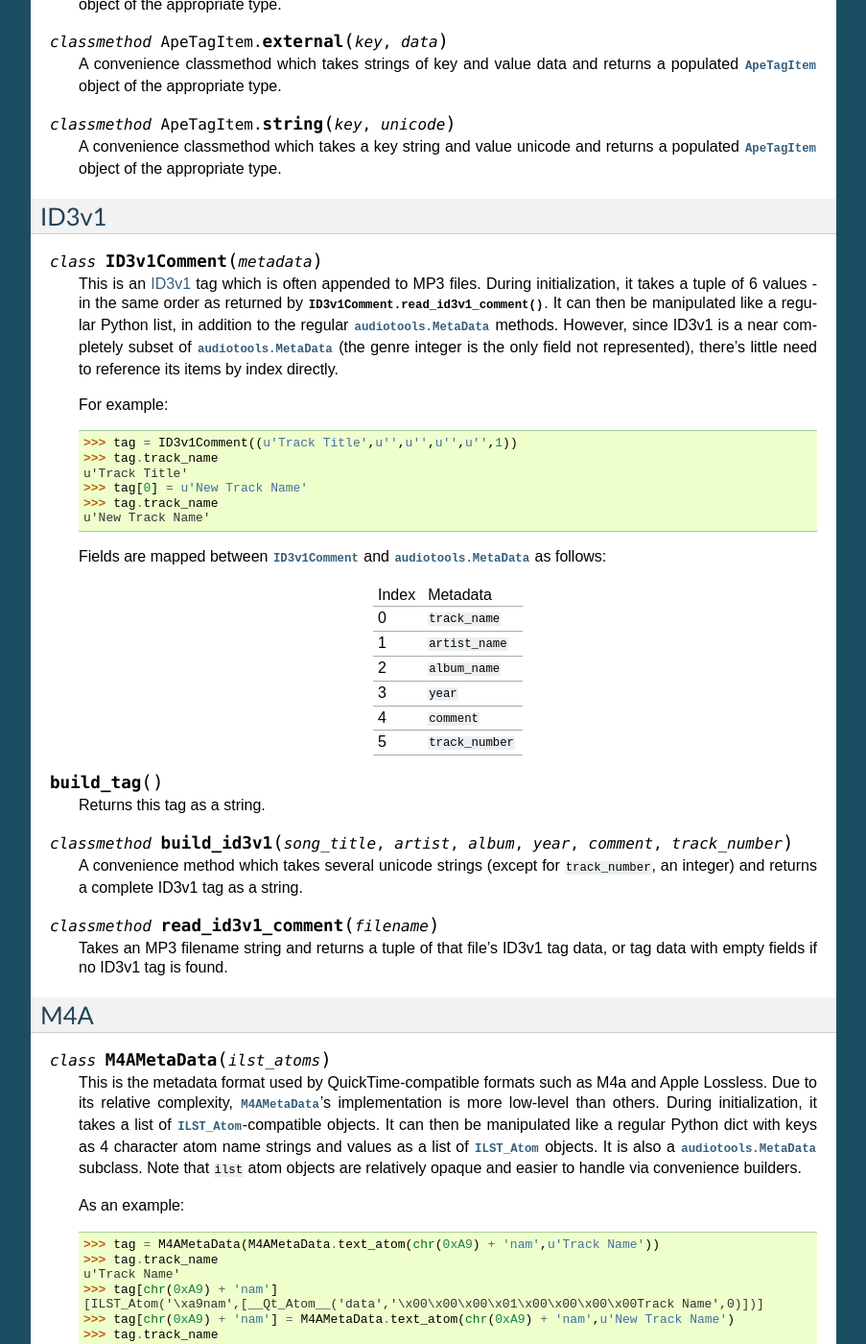
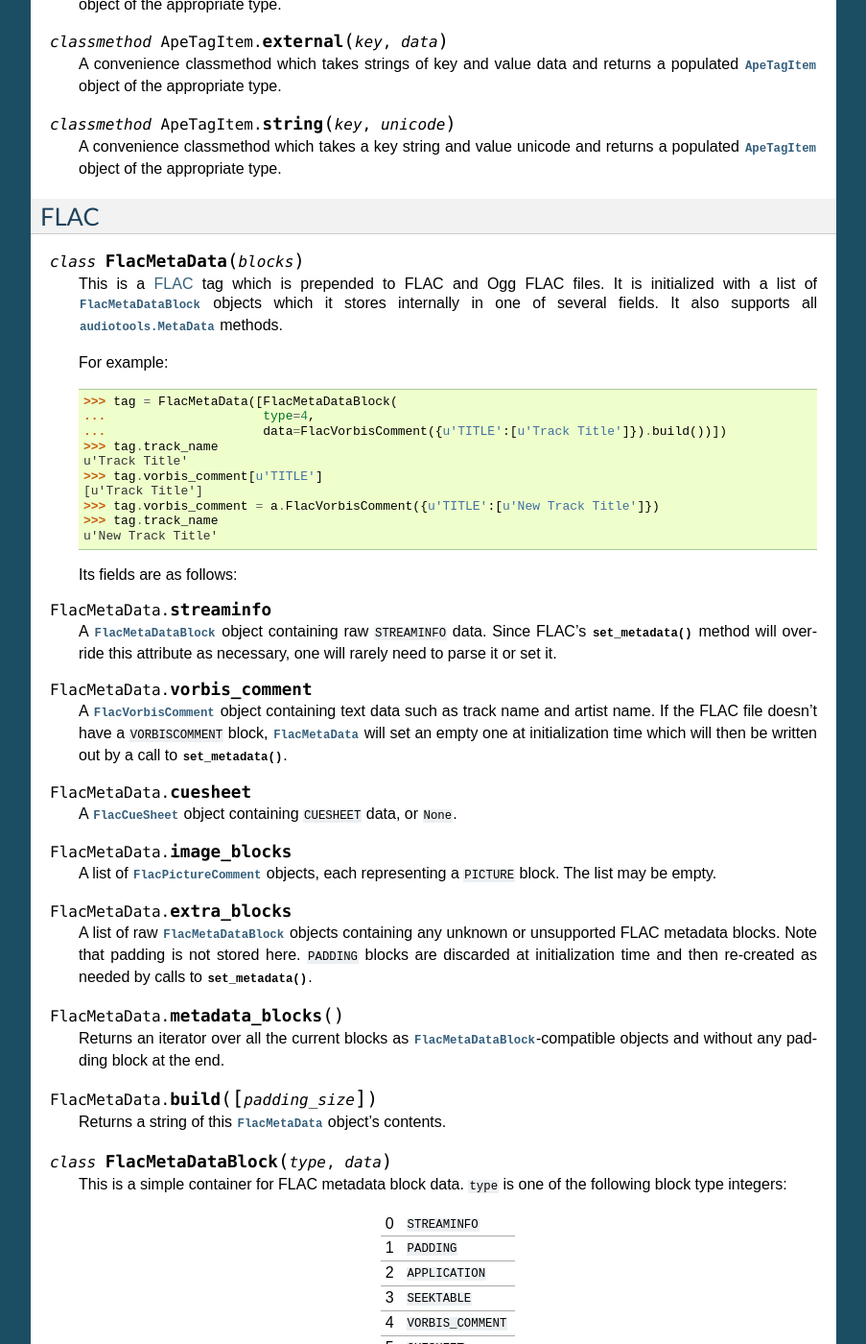
Before and after one commit to tuffy/python-audio-tools, a Sphinx documentation site: the page built from docs/programming/source/metadata.rst, in a window 1280 px wide and 1400 px high, scrolled down 1810 px. Shown: the whole window at 96% size, without its empty margins (198-1101 px from the left). Built offline with Sphinx 7.4.7, drawn with Linux system fonts in a browser that asks for light colours; some of the changed text lies outside the part shown.

Commit message:
Add FlacMetaData documentation.

```diff
--- a/docs/programming/source/metadata.rst
+++ b/docs/programming/source/metadata.rst
@@ -118,7 +118,143 @@ ApeTag
    and returns a populated :class:`ApeTagItem` object of the
    appropriate type.
 
-.. .. class:: FlacMetaData
+FLAC
+----
+
+.. class:: FlacMetaData(blocks)
+
+   This is a FLAC_ tag which is prepended to FLAC and Ogg FLAC files.
+   It is initialized with a list of :class:`FlacMetaDataBlock`
+   objects which it stores internally in one of several fields.
+   It also supports all :class:`audiotools.MetaData` methods.
+
+   For example:
+
+   >>> tag = FlacMetaData([FlacMetaDataBlock(
+   ...                     type=4,
+   ...                     data=FlacVorbisComment({u'TITLE':[u'Track Title']}).build())])
+   >>> tag.track_name
+   u'Track Title'
+   >>> tag.vorbis_comment[u'TITLE']
+   [u'Track Title']
+   >>> tag.vorbis_comment = a.FlacVorbisComment({u'TITLE':[u'New Track Title']})
+   >>> tag.track_name
+   u'New Track Title'
+
+   Its fields are as follows:
+
+.. data:: FlacMetaData.streaminfo
+
+   A :class:`FlacMetaDataBlock` object containing raw ``STREAMINFO`` data.
+   Since FLAC's :func:`set_metadata` method will override this attribute
+   as necessary, one will rarely need to parse it or set it.
+
+.. data:: FlacMetaData.vorbis_comment
+
+   A :class:`FlacVorbisComment` object containing text data
+   such as track name and artist name.
+   If the FLAC file doesn't have a ``VORBISCOMMENT`` block,
+   :class:`FlacMetaData` will set an empty one at initialization time
+   which will then be written out by a call to :func:`set_metadata`.
+
+.. data:: FlacMetaData.cuesheet
+
+   A :class:`FlacCueSheet` object containing ``CUESHEET`` data, or ``None``.
+
+.. data:: FlacMetaData.image_blocks
+
+   A list of :class:`FlacPictureComment` objects, each representing
+   a ``PICTURE`` block.
+   The list may be empty.
+
+.. data:: FlacMetaData.extra_blocks
+
+   A list of raw :class:`FlacMetaDataBlock` objects containing
+   any unknown or unsupported FLAC metadata blocks.
+   Note that padding is not stored here.
+   ``PADDING`` blocks are discarded at initialization time
+   and then re-created as needed by calls to :func:`set_metadata`.
+
+.. method:: FlacMetaData.metadata_blocks()
+
+   Returns an iterator over all the current blocks as
+   :class:`FlacMetaDataBlock`-compatible objects and without
+   any padding block at the end.
+
+.. method:: FlacMetaData.build([padding_size])
+
+   Returns a string of this :class:`FlacMetaData` object's contents.
+
+.. class:: FlacMetaDataBlock(type, data)
+
+   This is a simple container for FLAC metadata block data.
+   ``type`` is one of the following block type integers:
+
+   = ==================
+   0 ``STREAMINFO``
+   1 ``PADDING``
+   2 ``APPLICATION``
+   3 ``SEEKTABLE``
+   4 ``VORBIS_COMMENT``
+   5 ``CUESHEET``
+   6 ``PICTURE``
+   = ==================
+
+   ``data`` is a string.
+
+.. method:: FlacMetaDataBlock.build_block([last])
+
+   Returns the entire metadata block as a string, including the header.
+   Set ``last`` to 1 to indicate this is the final metadata block in the stream.
+
+.. class:: FlacVorbisComment(vorbis_data[, vendor_string])
+
+   This is a subclass of :class:`VorbisComment` modified to be
+   FLAC-compatible.
+   It utilizes the same initialization information and field mappings.
+
+.. method:: FlacVorbisComment.build_block([last])
+
+   Returns the entire metadata block as a string, including the header.
+   Set ``last`` to 1 to indicate this is the final metadata block in the stream.
+.. class:: FlacPictureComment(type, mime_type, description, width, height, color_depth, color_count, data)
+
+   This is a subclass of :class:`audiotools.Image` with additional
+   methods to make it FLAC-compatible.
+
+.. method:: FlacPictureComment.build()
+
+   Returns this picture data as a block data string, without the metadata
+   block headers.
+   Raises :exc:`FlacMetaDataBlockTooLarge` if the size of its
+   picture data exceeds 16777216 bytes.
+
+.. method:: FlacPictureComment.build_block([last])
+
+   Returns the entire metadata block as a string, including the header.
+   Set ``last`` to 1 to indicate this is the final metadata block in the stream.
+
+.. class:: FlacCueSheet(container[, sample_rate])
+
+   This is a :class:`audiotools.cue.Cuesheet`-compatible object
+   with :func:`catalog`, :func:`ISRCs`, :func:`indexes` and
+   :func:`pcm_lengths` methods, in addition to those needed to make it
+   FLAC metadata block compatible.
+   Its ``container`` argument is an :class:`audiotools.Con.Container` object
+   which is returned by calling :func:`FlacCueSheet.CUESHEET.parse`
+   on a raw input data string.
+
+.. method:: FlacCueSheet.build_block([last])
+
+   Returns the entire metadata block as a string, including the header.
+   Set ``last`` to 1 to indicate this is the final metadata block in the stream.
+
+.. classmethod:: FlacCueSheet.converted(sheet, total_frames[, sample_rate])
+
+   Takes another :class:`audiotools.cue.Cuesheet`-compatible object
+   and returns a new :class:`FlacCueSheet` object.
+
+
 
 ID3v1
 -----
@@ -345,7 +481,7 @@ Vorbis Comment
    u'Title1'
 
 
-.. method:: build()
+.. method:: VorbisComment.build()
 
    Returns this object's complete Vorbis Comment data as a string.
 
@@ -353,4 +489,6 @@ Vorbis Comment
 
 .. _ID3v1: http://www.id3.org/ID3v1
 
+.. _FLAC: http://flac.sourceforge.net/format.html#metadata_block
+
 .. _VorbisComment: http://www.xiph.org/vorbis/doc/v-comment.html
```
Also changed, not shown: other parts of docs/programming/source/metadata.rst (+9 -9 lines), 1 other file.
